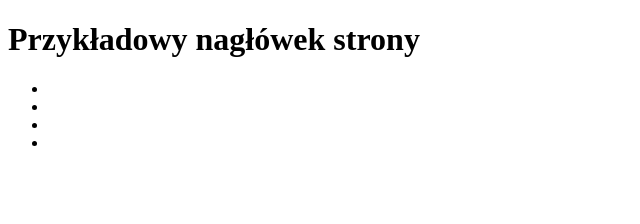
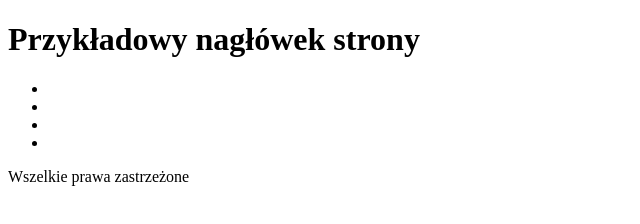
Before and after one commit to Szoker6/lerning-git, a plain HTML site: page index.html in a window 1280 px wide. Shown: the whole page, without its empty margins (0-640 px from the left). Drawn offline with Linux system fonts and the light colour scheme.

Commit message:
Add footer

```diff
--- a/index.html
+++ b/index.html
@@ -12,5 +12,8 @@
 		<li></li>
 		<li></li>
 	</ul>
+	<footer>
+		<p> Wszelkie prawa zastrzeżone</p>
+	</footer>
 </body>
 </html>
```
